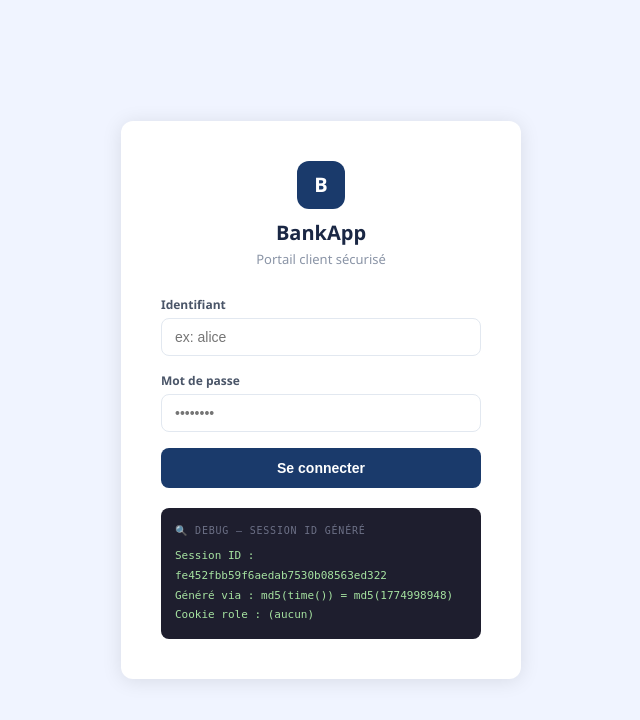
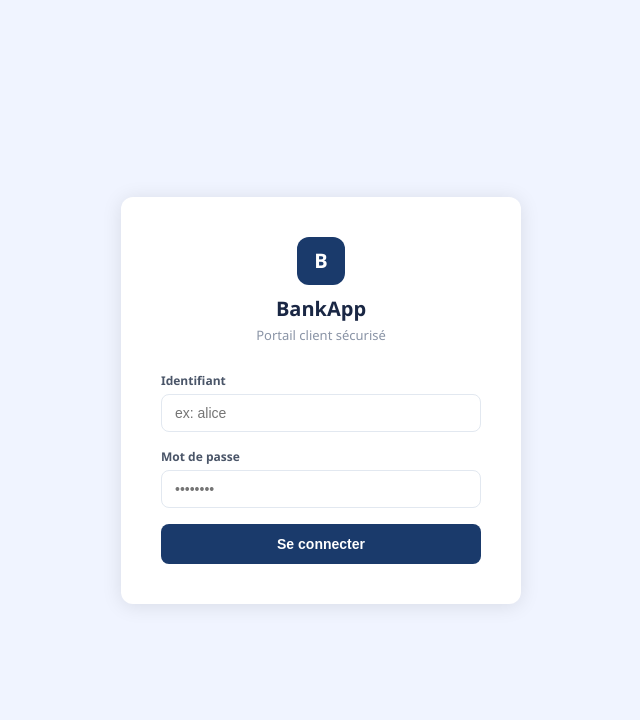
Before and after one commit to H1v3-lab/Vulnlab, a PHP site: page /c04/ in a window 1280 px wide. Shown: the top 720 px of the page, without its empty margins (319-959 px from the left). Run offline with PHP 8.4, Linux system fonts and the light colour scheme.

Commit message:
c04: remove login debug session disclosure panel
Agent-Logs-Url: https://github.com/H1v3-lab/Vulnlab/sessions/8dc79e21-1527-4314-842a-40c4dcfc53f5

Co-authored-by: H1v3-lab <256794847+H1v3-lab@users.noreply.github.com>

```diff
--- a/c04-broken-auth/src/index.php
+++ b/c04-broken-auth/src/index.php
@@ -47,8 +47,6 @@ input:focus{border-color:#2d6ef7}
 .btn{width:100%;padding:12px;background:#1a3a6b;color:#fff;border:none;border-radius:8px;font-size:14px;font-weight:600;cursor:pointer}
 .btn:hover{background:#152e56}
 .err{background:#fef2f2;border:1px solid #fecaca;color:#991b1b;border-radius:8px;padding:10px 14px;font-size:13px;margin-bottom:16px}
-.debug{background:#1e1e2e;border-radius:8px;padding:14px;margin-top:20px;font-family:monospace;font-size:11px;color:#a6e3a1;line-height:1.8}
-.debug-lbl{color:#6c7086;font-size:10px;text-transform:uppercase;letter-spacing:.08em;margin-bottom:6px}
 a{color:#2d6ef7;font-size:13px}
 .hint{margin-top:16px;text-align:center}
 </style></head><body>
@@ -66,12 +64,6 @@ a{color:#2d6ef7;font-size:13px}
     <input type="password" name="password" placeholder="••••••••">
     <button type="submit" class="btn">Se connecter</button>
   </form>
-  <div class="debug">
-    <div class="debug-lbl">🔍 Debug — Session ID généré</div>
-    Session ID : <?= session_id() ?><br>
-    Généré via : md5(time()) = md5(<?= time() ?>)<br>
-    Cookie role : <?= htmlspecialchars($_COOKIE['role'] ?? '(aucun)') ?>
-  </div>
   <!-- Hints : accès direct via /c04/hints.php uniquement -->
 </div>
 </body></html>
```
